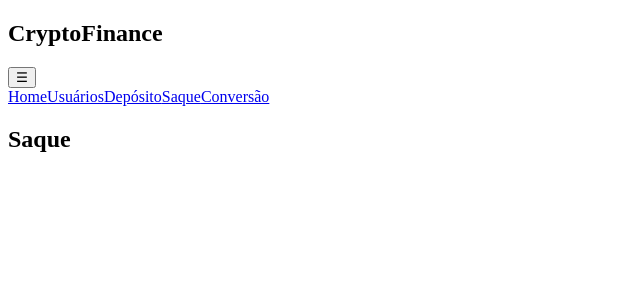
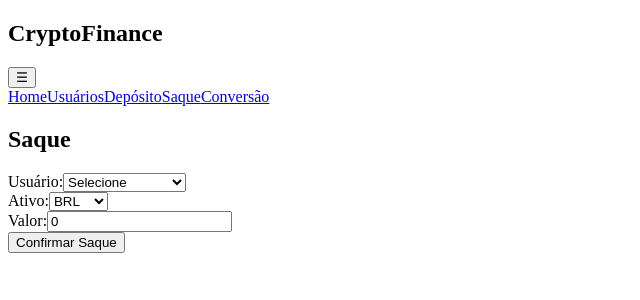
Before and after one commit to Henrico93/TestepraticoNexus, a React (Vite) app: page /saque in a window 1280 px wide. Shown: the top 300 px of the page, without its empty margins (0-640 px from the left). Built offline with nearby package versions, Linux system fonts and the light colour scheme.

Commit message:
Adicionado LocalStorage, pagina de saque e usuarios adicinados em código

```diff
--- a/src/context/AppContext.tsx
+++ b/src/context/AppContext.tsx
@@ -1,183 +1,297 @@
-import { createContext, useContext, useState } from "react";
-import type { ReactNode } from "react";
-
-export type Status = "Ativo" | "Pendente" | "Bloqueado";
-export type Ativo = "BRL" | "BTC" | "ETH" | "USDT";
+import {
+  createContext,
+  useContext,
+  useState,
+  useEffect,
+  type ReactNode
+} from "react"
+import type { Ativo } from "../types"
 
 export type Usuario = {
-  id: number;
-  nome: string;
-  email: string;
-  status: Status;
-  criadoEm: string;
-  ultimaAtividade: string;
-  saldos: Record<Ativo, number>;
-};
+  id: number
+  nome: string
+  email: string
+  status: "ativo" | "pendente" | "bloqueado"
+  criadoEm: Date
+  ultimaAtividade: Date
+  saldos: Record<Ativo, number>
+}
 
 export type Movimentacao = {
-  usuarioId: number;
-  tipo: "Depósito" | "Saque";
-  ativo: Ativo;
-  valor: number;
-  data: string;
-  observacao?: string;
-};
+  id: number
+  usuarioId: number
+  tipo: "deposito" | "saque"
+  ativo: Ativo
+  valor: number
+  observacao?: string
+  data: Date
+}
 
 type AppContextType = {
-  usuarios: Usuario[];
-  movimentacoes: Movimentacao[];
+  usuarios: Usuario[]
+  movimentacoes: Movimentacao[]
   realizarDeposito: (
     usuarioId: number,
     ativo: Ativo,
     valor: number,
     observacao?: string
-  ) => void;
-};
+  ) => { sucesso: boolean; mensagem: string }
+  realizarSaque: (
+    usuarioId: number,
+    ativo: Ativo,
+    valor: number
+  ) => { sucesso: boolean; mensagem: string }
+}
 
-const AppContext = createContext<AppContextType | undefined>(undefined);
+const AppContext = createContext<AppContextType | undefined>(undefined)
 
-export function AppProvider({ children }: { children: ReactNode }) {
-  // ===== 10 USUÁRIOS MOCKADOS =====
-  const [usuarios, setUsuarios] = useState<Usuario[]>([
+/* ===========================
+   USUÁRIOS INICIAIS
+=========================== */
+
+const usuariosIniciais: Usuario[] = [
   {
     id: 1,
-      nome: "Ana Silva",
-      email: "ana@email.com",
-      status: "Ativo",
-      criadoEm: "2024-01-10",
-      ultimaAtividade: "2024-02-01",
-      saldos: { BRL: 1000, BTC: 0.2, ETH: 1.5, USDT: 500 },
+    nome: "Carlos Silva",
+    email: "carlos@email.com",
+    status: "ativo",
+    criadoEm: new Date("2024-01-10"),
+    ultimaAtividade: new Date(),
+    saldos: { BRL: 1500, BTC: 0.3, ETH: 1, USDT: 200 }
   },
   {
     id: 2,
-      nome: "Bruno Lima",
-      email: "bruno@email.com",
-      status: "Pendente",
-      criadoEm: "2024-01-12",
-      ultimaAtividade: "2024-01-30",
-      saldos: { BRL: 2000, BTC: 0.1, ETH: 0.8, USDT: 300 },
+    nome: "Juliana Souza",
+    email: "juliana@email.com",
+    status: "pendente",
+    criadoEm: new Date("2024-02-15"),
+    ultimaAtividade: new Date(),
+    saldos: { BRL: 500, BTC: 0.1, ETH: 0.5, USDT: 100 }
   },
   {
     id: 3,
-      nome: "Carlos Souza",
-      email: "carlos@email.com",
-      status: "Bloqueado",
-      criadoEm: "2024-01-15",
-      ultimaAtividade: "2024-01-25",
-      saldos: { BRL: 1500, BTC: 0.05, ETH: 0.3, USDT: 100 },
+    nome: "Pedro Santos",
+    email: "pedro@email.com",
+    status: "bloqueado",
+    criadoEm: new Date("2024-03-05"),
+    ultimaAtividade: new Date(),
+    saldos: { BRL: 800, BTC: 0.05, ETH: 0.8, USDT: 50 }
   },
   {
     id: 4,
-      nome: "Daniela Rocha",
-      email: "daniela@email.com",
-      status: "Ativo",
-      criadoEm: "2024-01-18",
-      ultimaAtividade: "2024-02-02",
-      saldos: { BRL: 3200, BTC: 0.15, ETH: 2.1, USDT: 900 },
+    nome: "Mariana Lima",
+    email: "mariana@email.com",
+    status: "ativo",
+    criadoEm: new Date("2024-04-01"),
+    ultimaAtividade: new Date(),
+    saldos: { BRL: 1200, BTC: 0.2, ETH: 1.5, USDT: 300 }
   },
   {
     id: 5,
-      nome: "Eduardo Mendes",
-      email: "eduardo@email.com",
-      status: "Ativo",
-      criadoEm: "2024-01-20",
-      ultimaAtividade: "2024-02-03",
-      saldos: { BRL: 500, BTC: 0.03, ETH: 0.5, USDT: 50 },
+    nome: "Lucas Rocha",
+    email: "lucas@email.com",
+    status: "ativo",
+    criadoEm: new Date("2024-04-20"),
+    ultimaAtividade: new Date(),
+    saldos: { BRL: 900, BTC: 0.07, ETH: 0.9, USDT: 80 }
   },
   {
     id: 6,
     nome: "Fernanda Alves",
     email: "fernanda@email.com",
-      status: "Pendente",
-      criadoEm: "2024-01-22",
-      ultimaAtividade: "2024-01-29",
-      saldos: { BRL: 4100, BTC: 0.25, ETH: 1.2, USDT: 1200 },
+    status: "pendente",
+    criadoEm: new Date("2024-05-10"),
+    ultimaAtividade: new Date(),
+    saldos: { BRL: 3000, BTC: 2, ETH: 5, USDT: 1500 }
   },
   {
     id: 7,
-      nome: "Gabriel Costa",
-      email: "gabriel@email.com",
-      status: "Bloqueado",
-      criadoEm: "2024-01-25",
-      ultimaAtividade: "2024-01-28",
-      saldos: { BRL: 780, BTC: 0.07, ETH: 0.9, USDT: 200 },
+    nome: "Rafael Costa",
+    email: "rafael@email.com",
+    status: "bloqueado",
+    criadoEm: new Date("2024-05-25"),
+    ultimaAtividade: new Date(),
+    saldos: { BRL: 600, BTC: 0.02, ETH: 0.3, USDT: 40 }
   },
   {
     id: 8,
-      nome: "Helena Martins",
-      email: "helena@email.com",
-      status: "Ativo",
-      criadoEm: "2024-01-27",
-      ultimaAtividade: "2024-02-04",
-      saldos: { BRL: 6000, BTC: 0.4, ETH: 3.5, USDT: 2500 },
+    nome: "Beatriz Oliveira",
+    email: "beatriz@email.com",
+    status: "ativo",
+    criadoEm: new Date("2024-06-12"),
+    ultimaAtividade: new Date(),
+    saldos: { BRL: 2500, BTC: 0.8, ETH: 4, USDT: 900 }
   },
   {
     id: 9,
-      nome: "Igor Fernandes",
-      email: "igor@email.com",
-      status: "Pendente",
-      criadoEm: "2024-01-29",
-      ultimaAtividade: "2024-01-31",
-      saldos: { BRL: 950, BTC: 0.02, ETH: 0.4, USDT: 80 },
+    nome: "Gustavo Mendes",
+    email: "gustavo@email.com",
+    status: "ativo",
+    criadoEm: new Date("2024-07-01"),
+    ultimaAtividade: new Date(),
+    saldos: { BRL: 1800, BTC: 0.4, ETH: 2.3, USDT: 600 }
   },
   {
     id: 10,
-      nome: "Juliana Castro",
-      email: "juliana@email.com",
-      status: "Ativo",
-      criadoEm: "2024-02-01",
-      ultimaAtividade: "2024-02-05",
-      saldos: { BRL: 7200, BTC: 0.5, ETH: 4.2, USDT: 3000 },
-    },
-  ]);
+    nome: "Camila Ferreira",
+    email: "camila@email.com",
+    status: "ativo",
+    criadoEm: new Date("2024-07-20"),
+    ultimaAtividade: new Date(),
+    saldos: { BRL: 2200, BTC: 0.6, ETH: 3.2, USDT: 750 }
+  }
+]
 
-  const [movimentacoes, setMovimentacoes] = useState<Movimentacao[]>([]);
+/* ===========================
+   PROVIDER
+=========================== */
 
-  const realizarDeposito = (
+export function AppProvider({ children }: { children: ReactNode }) {
+  const [usuarios, setUsuarios] = useState<Usuario[]>(() => {
+    const data = localStorage.getItem("usuarios")
+    if (!data) return usuariosIniciais
+
+    const parsed = JSON.parse(data)
+    return parsed.map((u: any) => ({
+      ...u,
+      criadoEm: new Date(u.criadoEm),
+      ultimaAtividade: new Date(u.ultimaAtividade)
+    }))
+  })
+
+  const [movimentacoes, setMovimentacoes] = useState<Movimentacao[]>(() => {
+    const data = localStorage.getItem("movimentacoes")
+    if (!data) return []
+
+    const parsed = JSON.parse(data)
+    return parsed.map((m: any) => ({
+      ...m,
+      data: new Date(m.data)
+    }))
+  })
+
+  useEffect(() => {
+    localStorage.setItem("usuarios", JSON.stringify(usuarios))
+  }, [usuarios])
+
+  useEffect(() => {
+    localStorage.setItem("movimentacoes", JSON.stringify(movimentacoes))
+  }, [movimentacoes])
+
+  function realizarDeposito(
     usuarioId: number,
     ativo: Ativo,
     valor: number,
     observacao?: string
-  ) => {
-    setUsuarios((prev) =>
-      prev.map((u) =>
+  ) {
+    if (valor <= 0) {
+      return { sucesso: false, mensagem: "Valor inválido." }
+    }
+
+    const usuario = usuarios.find(u => u.id === usuarioId)
+    if (!usuario) {
+      return { sucesso: false, mensagem: "Usuário não encontrado." }
+    }
+
+    if (usuario.status === "bloqueado") {
+      return { sucesso: false, mensagem: "Usuário bloqueado." }
+    }
+
+    setUsuarios(prev =>
+      prev.map(u =>
         u.id === usuarioId
           ? {
               ...u,
-              saldos: {
-                ...u.saldos,
-                [ativo]: u.saldos[ativo] + valor,
-              },
-              ultimaAtividade: new Date().toISOString().split("T")[0],
+              saldos: { ...u.saldos, [ativo]: u.saldos[ativo] + valor },
+              ultimaAtividade: new Date()
             }
           : u
       )
-    );
+    )
 
-    setMovimentacoes((prev) => [
+    setMovimentacoes(prev => [
       ...prev,
       {
+        id: prev.length + 1,
         usuarioId,
-        tipo: "Depósito",
+        tipo: "deposito",
         ativo,
         valor,
-        data: new Date().toLocaleString(),
         observacao,
-      },
-    ]);
-  };
+        data: new Date()
+      }
+    ])
+
+    return { sucesso: true, mensagem: "Depósito realizado com sucesso!" }
+  }
+
+  function realizarSaque(
+    usuarioId: number,
+    ativo: Ativo,
+    valor: number
+  ) {
+    if (valor <= 0) {
+      return { sucesso: false, mensagem: "Valor inválido." }
+    }
+
+    const usuario = usuarios.find(u => u.id === usuarioId)
+    if (!usuario) {
+      return { sucesso: false, mensagem: "Usuário não encontrado." }
+    }
+
+    if (usuario.status !== "ativo") {
+      return { sucesso: false, mensagem: "Usuário não está ativo para saque." }
+    }
+
+    if (usuario.saldos[ativo] < valor) {
+      return { sucesso: false, mensagem: "Saldo insuficiente." }
+    }
+
+    setUsuarios(prev =>
+      prev.map(u =>
+        u.id === usuarioId
+          ? {
+              ...u,
+              saldos: { ...u.saldos, [ativo]: u.saldos[ativo] - valor },
+              ultimaAtividade: new Date()
+            }
+          : u
+      )
+    )
+
+    setMovimentacoes(prev => [
+      ...prev,
+      {
+        id: prev.length + 1,
+        usuarioId,
+        tipo: "saque",
+        ativo,
+        valor,
+        data: new Date()
+      }
+    ])
+
+    return { sucesso: true, mensagem: "Saque realizado com sucesso!" }
+  }
 
   return (
     <AppContext.Provider
-      value={{ usuarios, movimentacoes, realizarDeposito }}
+      value={{
+        usuarios,
+        movimentacoes,
+        realizarDeposito,
+        realizarSaque
+      }}
     >
       {children}
     </AppContext.Provider>
-  );
+  )
 }
 
 export function useApp() {
-  const context = useContext(AppContext);
-  if (!context) throw new Error("useApp deve estar dentro do AppProvider");
-  return context;
+  const context = useContext(AppContext)
+  if (!context) {
+    throw new Error("useApp deve ser usado dentro de AppProvider")
   }
+  return context
+}
--- a/src/pages/Deposito.tsx
+++ b/src/pages/Deposito.tsx
@@ -1,6 +1,6 @@
 import { useState } from "react";
 import { useApp } from "../context/AppContext";
-import type { Ativo } from "../context/AppContext";
+import type { Ativo } from "../types"
 
 export default function Deposito() {
   const { usuarios, realizarDeposito } = useApp();
--- a/src/pages/Saque.tsx
+++ b/src/pages/Saque.tsx
@@ -1,5 +1,91 @@
-function Saque() {
-  return <h2 className="text-xl font-semibold">Saque</h2>
+import { useState, useMemo } from "react"
+import { useApp } from "../context/AppContext"
+import type { Ativo } from "../types"
+
+export default function Saque() {
+  const { usuarios, realizarSaque } = useApp()
+
+  const [usuarioId, setUsuarioId] = useState<number>(0)
+  const [ativo, setAtivo] = useState<Ativo>("BRL")
+  const [valor, setValor] = useState<number>(0)
+  const [mensagem, setMensagem] = useState<string>("")
+
+  const usuarioSelecionado = useMemo(
+    () => usuarios.find(u => u.id === usuarioId),
+    [usuarioId, usuarios]
+  )
+
+  function handleSubmit(e: React.FormEvent) {
+    e.preventDefault()
+
+    const resultado = realizarSaque(usuarioId, ativo, valor)
+    setMensagem(resultado.mensagem)
+
+    if (resultado.sucesso) {
+      setValor(0)
+    }
+  }
+
+  return (
+    <div>
+      <h2>Saque</h2>
+
+      <form onSubmit={handleSubmit}>
+        <div>
+          <label>Usuário:</label>
+          <select
+            value={usuarioId}
+            onChange={(e) => setUsuarioId(Number(e.target.value))}
+            required
+          >
+            <option value={0}>Selecione</option>
+            {usuarios.map(usuario => (
+              <option key={usuario.id} value={usuario.id}>
+                {usuario.nome}
+              </option>
+            ))}
+          </select>
+        </div>
+
+        {usuarioSelecionado && (
+          <div style={{ margin: "10px 0", padding: "10px", border: "1px solid #ccc" }}>
+            <strong>Saldos do Usuário:</strong>
+            <ul>
+              <li>BRL: {usuarioSelecionado.saldos.BRL}</li>
+              <li>BTC: {usuarioSelecionado.saldos.BTC}</li>
+              <li>ETH: {usuarioSelecionado.saldos.ETH}</li>
+              <li>USDT: {usuarioSelecionado.saldos.USDT}</li>
+            </ul>
+          </div>
+        )}
+
+        <div>
+          <label>Ativo:</label>
+          <select
+            value={ativo}
+            onChange={(e) => setAtivo(e.target.value as Ativo)}
+          >
+            <option value="BRL">BRL</option>
+            <option value="BTC">BTC</option>
+            <option value="ETH">ETH</option>
+            <option value="USDT">USDT</option>
+          </select>
+        </div>
+
+        <div>
+          <label>Valor:</label>
+          <input
+            type="number"
+            value={valor}
+            onChange={(e) => setValor(Number(e.target.value))}
+            required
+          />
+        </div>
+
+        <button type="submit">Confirmar Saque</button>
+      </form>
+
+      {mensagem && <p>{mensagem}</p>}
+    </div>
+  )
 }
-
-export default Saque
--- a/src/pages/Usuarios.tsx
+++ b/src/pages/Usuarios.tsx
@@ -77,8 +77,8 @@ export default function Usuarios() {
                 <td className="p-3">{u.nome}</td>
                 <td className="p-3">{u.email}</td>
                 <td className="p-3">{u.status}</td>
-                <td className="p-3">{u.criadoEm}</td>
-                <td className="p-3">{u.ultimaAtividade}</td>
+                <td className="p-3">{u.criadoEm.toLocaleDateString()}</td>
+                <td className="p-3">{u.ultimaAtividade.toLocaleDateString()}</td>
               </tr>
             ))}
           </tbody>
--- /dev/null
+++ b/src/types.ts
@@ -0,0 +1 @@
+export type Ativo = "BRL" | "BTC" | "ETH" | "USDT"
```
Lines whose indentation alone changed are shown as unchanged.
